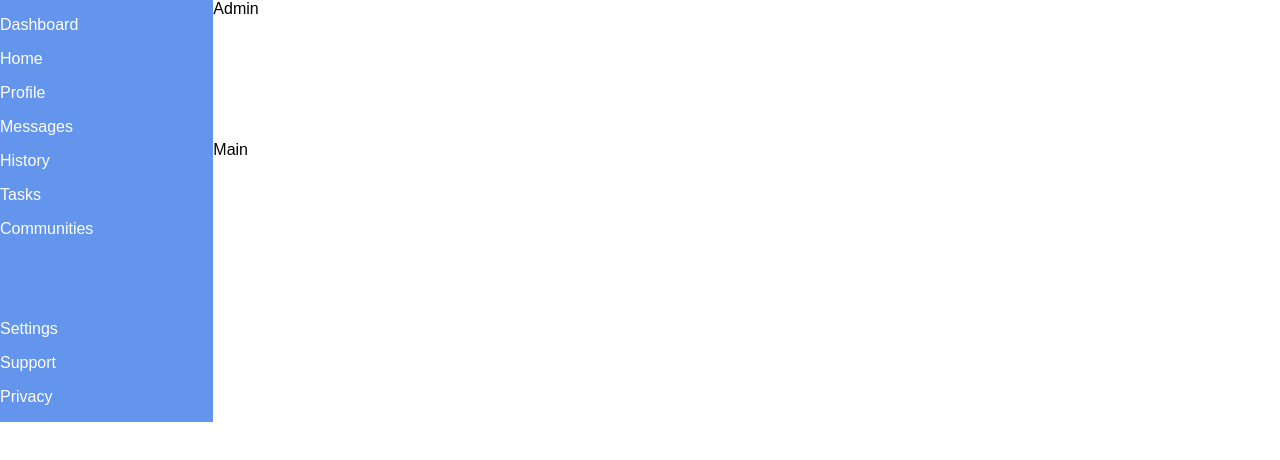
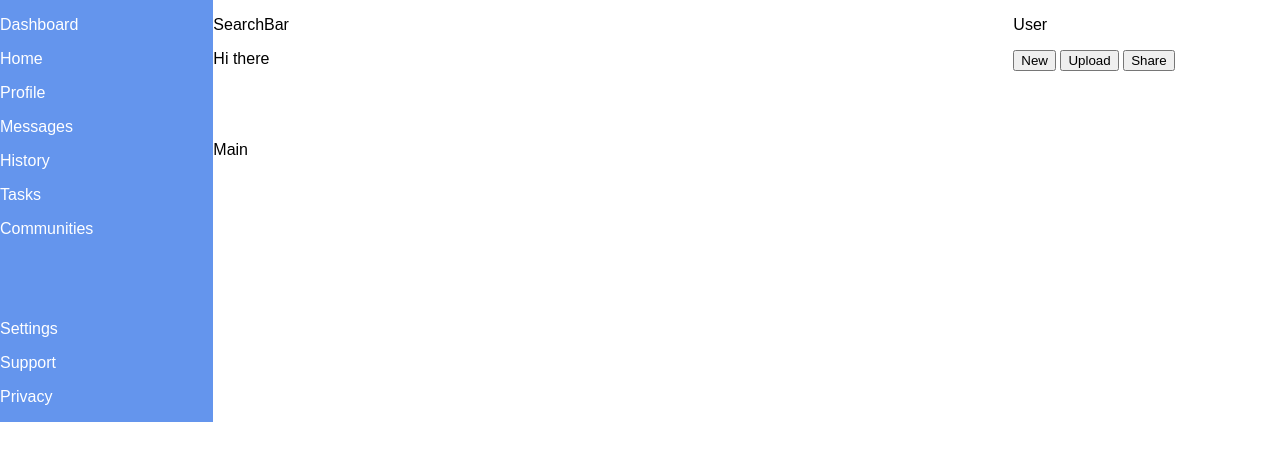
Before and after one commit to almeida-91/admin-dashboard, a plain HTML site: page index.html in a window 1280 px wide. Drawn offline with Linux system fonts and the light colour scheme.

Commit message:
Add header layout

```diff
--- a/index.html
+++ b/index.html
@@ -25,7 +25,20 @@
                 <p>Privacy</p>
             </div>
         </div>
-        <div class="header">Admin</div>
+        <div class="header">
+            <div>
+                <p>SearchBar</p>
+                <p>Hi there</p>
+            </div>
+            <div>
+                <p>User</p>
+                <div>
+                    <button>New</button>
+                    <button>Upload</button>
+                    <button>Share</button>
+                </div>
+            </div>
+        </div>
         <div class="main">Main</div>
     </div>
 </body>
--- a/styles.css
+++ b/styles.css
@@ -16,3 +16,8 @@ body{
     gap: 50px;
     display: grid;
 }
+
+.header {
+    display: grid;
+    grid-template-columns: 3fr 1fr;
+}
```
